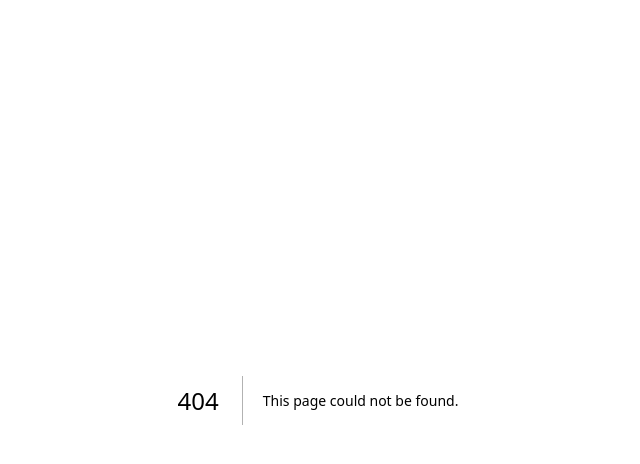
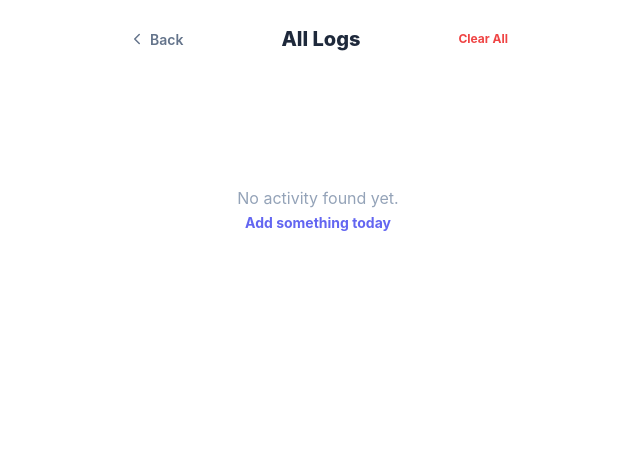
Before and after one commit to Ashish13042/NutriTrack-Pro, a Next.js app: page /logs in a window 1280 px wide. Before the commit this address had no page. Shown: the top 464 px of the page, without its empty margins (322-962 px from the left). Built offline with nearby package versions, Linux system fonts and the light colour scheme.

Commit message:
add logs page and clear all logs feature

```diff
--- /dev/null
+++ b/src/app/logs/page.tsx
@@ -0,0 +1,121 @@
+"use client";
+
+import { useEffect, useState } from "react";
+import Link from "next/link";
+import { ChevronLeft, Trash2, Edit3 } from "lucide-react";
+
+interface LogEntry {
+  id: number;
+  food: string;
+  quantity: number;
+  unit: string;
+  calories: number;
+  timestamp: number;
+}
+
+const FOOD_DB_EMOJI: Record<string, string> = {
+  chicken: "🍗", egg: "🥚", tuna: "🐟", salmon: "🐠", beef: "🥩",
+  paneer: "🧀", rice: "🍚", bread: "🍞", oats: "🌾", pasta: "🍝",
+  banana: "🍌", roti: "🫓", milk: "🥛", yogurt: "🍦", almonds: "🌰",
+  avocado: "🥑", peanutbutter: "🥜", spinach: "🥬", broccoli: "🥦", apple: "🍎"
+};
+
+export default function LogsPage() {
+  const [logs, setLogs] = useState<LogEntry[]>([]);
+
+  useEffect(() => {
+    fetchLogs();
+  }, []);
+
+  const fetchLogs = async () => {
+    try {
+      const res = await fetch("/api/food");
+      const data = await res.json();
+      setLogs(data.map((item: any) => ({ ...item, timestamp: item.timestamp || Date.now() })));
+    } catch (err) {
+      console.error("Failed to fetch logs:", err);
+    }
+  };
+
+  const removeLog = async (id: number) => {
+    try {
+      await fetch("/api/food", {
+        method: "DELETE",
+        headers: { "Content-Type": "application/json" },
+        body: JSON.stringify({ id }),
+      });
+      fetchLogs();
+    } catch (err) {
+      console.error("Failed to remove log:", err);
+    }
+  };
+
+  const clearAll = async () => {
+    if (!confirm("Are you sure you want to clear all logs?")) return;
+    try {
+      await fetch("/api/food", {
+        method: "DELETE",
+        headers: { "Content-Type": "application/json" },
+        body: JSON.stringify({}),
+      });
+      setLogs([]);
+    } catch (err) {
+      console.error("Failed to clear logs:", err);
+    }
+  };
+
+  return (
+    <div style={{
+      maxWidth: 420,
+      margin: "0 auto",
+      background: "#fff",
+      minHeight: "100vh",
+      padding: "24px 20px",
+      fontFamily: "'Inter', sans-serif"
+    }}>
+      <div style={{ display: "flex", alignItems: "center", justifyContent: "space-between", marginBottom: 32 }}>
+        <Link href="/" style={{ color: "#64748b", display: "flex", alignItems: "center", gap: 4, textDecoration: "none", fontSize: 14, fontWeight: 600 }}>
+          <ChevronLeft size={18} /> Back
+        </Link>
+        <h1 style={{ fontSize: 20, fontWeight: 800, color: "#1e293b", margin: 0 }}>All Logs</h1>
+        <button onClick={clearAll} style={{ background: "none", border: "none", color: "#ef4444", fontSize: 12, fontWeight: 700, cursor: "pointer" }}>
+          Clear All
+        </button>
+      </div>
+
+      {logs.length === 0 ? (
+        <div style={{ textAlign: "center", padding: "100px 0", color: "#94a3b8" }}>
+          <p style={{ fontSize: 16 }}>No activity found yet.</p>
+          <Link href="/" style={{ color: "#6366f1", textDecoration: "none", fontWeight: 700, fontSize: 14 }}>Add something today</Link>
+        </div>
+      ) : (
+        <div style={{ display: "flex", flexDirection: "column", gap: 12 }}>
+          {logs.sort((a, b) => b.timestamp - a.timestamp).map((entry) => (
+            <div key={entry.id} style={{
+              background: "#f8fafc",
+              borderRadius: 20,
+              padding: "16px",
+              display: "flex",
+              alignItems: "center",
+              justifyContent: "space-between",
+              border: "1px solid #f1f5f9"
+            }}>
+              <div style={{ display: "flex", alignItems: "center", gap: 14 }}>
+                <div style={{ fontSize: 28 }}>{FOOD_DB_EMOJI[entry.food.toLowerCase()] || "🍴"}</div>
+                <div>
+                   <p style={{ fontSize: 15, fontWeight: 700, color: "#1e293b", margin: "0 0 2px", textTransform: "capitalize" }}>{entry.food}</p>
+                   <p style={{ fontSize: 12, color: "#94a3b8", margin: 0 }}>
+                    {entry.quantity}{entry.unit} · {entry.calories.toFixed(0)} kcal · {new Date(entry.timestamp).toLocaleTimeString([], { hour: '2-digit', minute: '2-digit' })}
+                   </p>
+                </div>
+              </div>
+              <button onClick={() => removeLog(entry.id)} style={{ background: "#fef2f2", border: "none", color: "#ef4444", borderRadius: 10, padding: 8, cursor: "pointer" }}>
+                <Trash2 size={16} />
+              </button>
+            </div>
+          ))}
+        </div>
+      )}
+    </div>
+  );
+}
--- a/src/components/App.tsx
+++ b/src/components/App.tsx
@@ -1,6 +1,7 @@
 "use client";
 
 import { useState, useEffect, CSSProperties, FocusEvent, MouseEvent, useRef } from "react";
+import Link from "next/link";
 import {
   Plus,
   Home,
@@ -340,6 +341,20 @@ export default function App() {
     }
   };
 
+  const clearAllLogs = async (): Promise<void> => {
+    if (!confirm("Are you sure you want to clear all logs?")) return;
+    try {
+      await fetch("/api/food", {
+        method: "DELETE",
+        headers: { "Content-Type": "application/json" },
+        body: JSON.stringify({}),
+      });
+      setLog([]);
+    } catch (err) {
+      console.error("Failed to clear logs:", err);
+    }
+  };
+
   const totals = log.reduce(
     (acc, e) => ({
       calories: acc.calories + e.calories,
@@ -470,7 +485,10 @@ export default function App() {
       <div style={{ padding: "20px 16px" }}>
         <div style={{ display: "flex", justifyContent: "space-between", alignItems: "center", marginBottom: 20 }}>
           <h2 style={{ fontSize: 18, fontWeight: 800, color: "#1e293b", margin: 0 }}>Daily Log</h2>
-          <button style={{ background: "transparent", border: "none", color: "#6366f1", fontSize: 12, fontWeight: 700, cursor: "pointer" }}>View All</button>
+          <div style={{ display: "flex", gap: 12 }}>
+            <Link href="/logs" style={{ color: "#6366f1", fontSize: 12, fontWeight: 700, cursor: "pointer", textDecoration: "none" }}>View All</Link>
+            <button onClick={clearAllLogs} style={{ background: "transparent", border: "none", color: "#ef4444", fontSize: 12, fontWeight: 700, cursor: "pointer" }}>Clear All</button>
+          </div>
         </div>
 
         {log.length === 0 ? (
```
